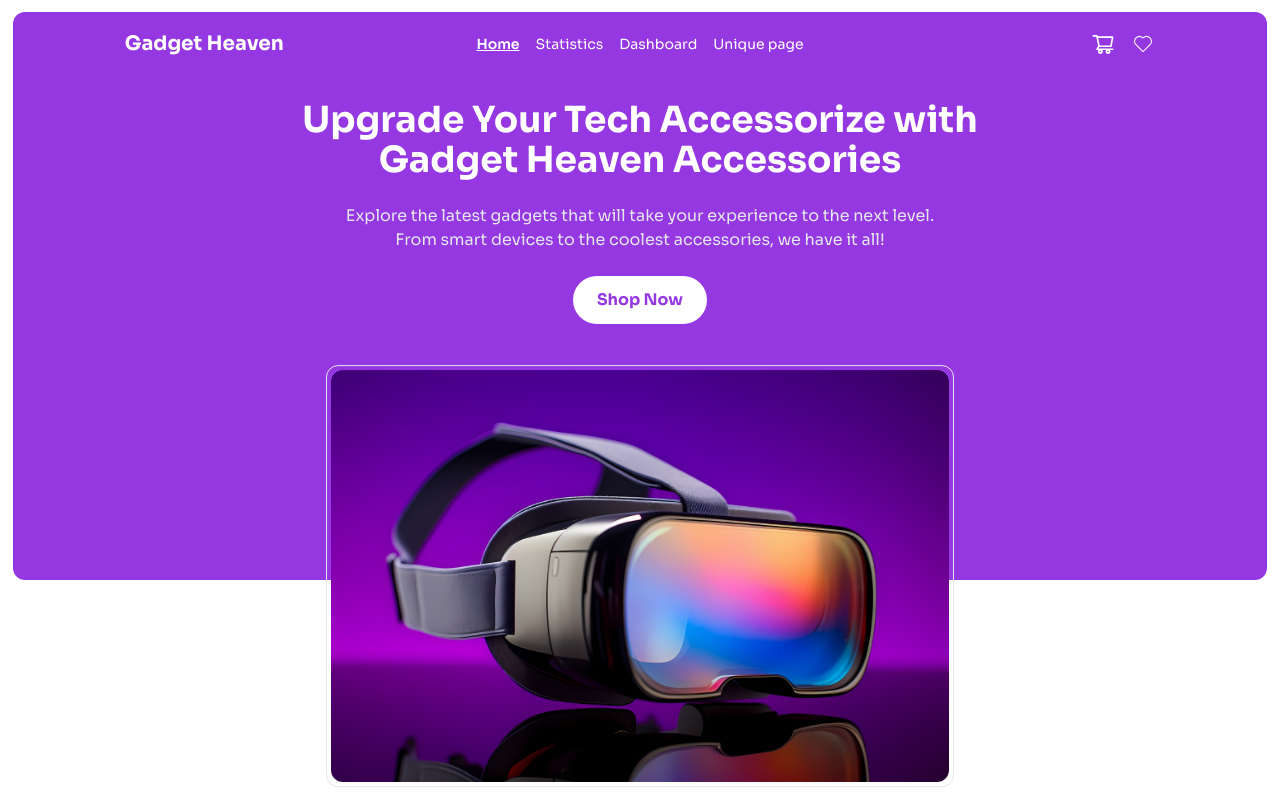
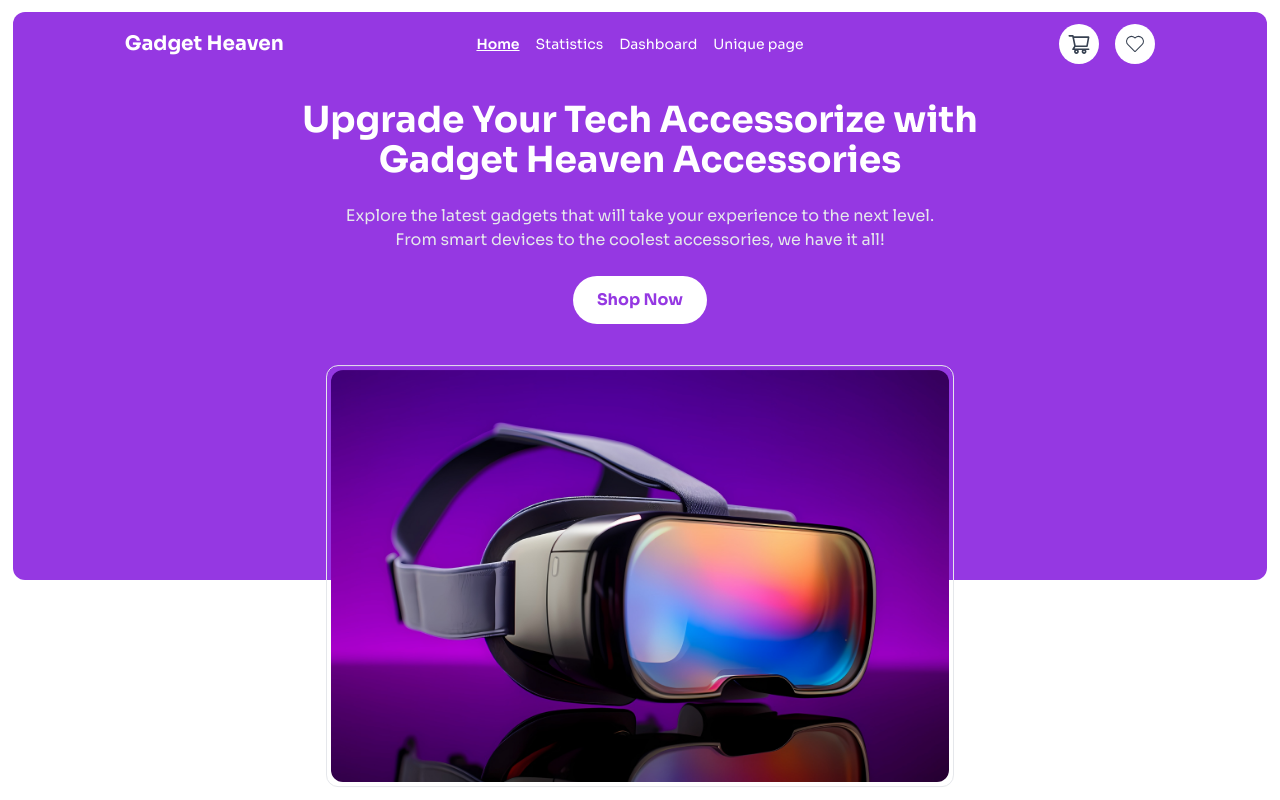
Before and after one commit to Samadsust71/gadget-heaven-assignment-8, a React (Vite) app: page / in a window 1280 px wide. Shown: the top 800 px of the page. Built offline with nearby package versions, Linux system fonts and the light colour scheme.

Commit message:
button padding added in navbar

```diff
--- a/src/components/Navbar.jsx
+++ b/src/components/Navbar.jsx
@@ -137,8 +137,8 @@ const Navbar = () => {
         </ul>
       </div>
       <div className="navbar-end space-x-4 text-2xl">
-        <button>{<AiOutlineShoppingCart/>} </button>
-        <button>{<CiHeart />} </button>
+        <button className="p-2 bg-white rounded-full text-gray-700">{<AiOutlineShoppingCart/>} </button>
+        <button className="p-2 bg-white rounded-full text-gray-700">{<CiHeart />} </button>
       </div>
     </div>
 
```
Also changed, not shown: 1 other file (tests, documents, lock files or other folders).
